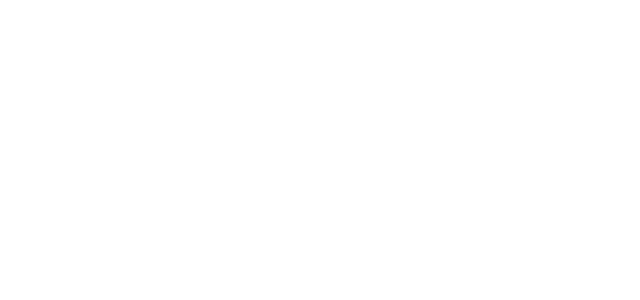
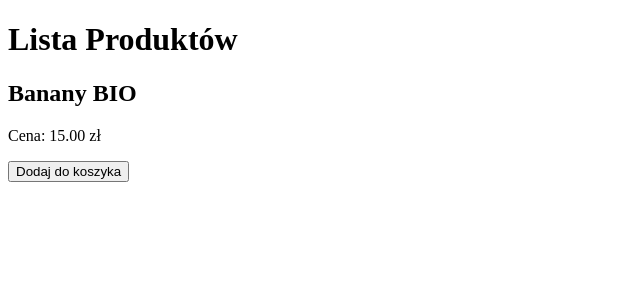
Before and after one commit to hjxxzk/Agnieszka_Pisarek_Web_Wroclaw, a React (Vite) app: page / in a window 1280 px wide. Shown: the top 300 px of the page, without its empty margins (0-640 px from the left). Built offline with nearby package versions, Linux system fonts and the light colour scheme.

Commit message:
add product component

```diff
--- a/src/App.tsx
+++ b/src/App.tsx
@@ -1,9 +1,13 @@
 import './App.css'
+import Product from "./components/Product.tsx";
 
 function App() {
 
   return (
-    <div></div>
+    <div>
+      <h1>Lista Produktów</h1>
+      <Product name="Banany BIO" price="15.00"></Product>
+    </div>
   )
 }
 
--- /dev/null
+++ b/src/components/Product.tsx
@@ -0,0 +1,17 @@
+import React from 'react';
+
+interface ProductProps {
+    name: string,
+    price: string
+}
+
+const Product: React.FC<ProductProps> = (props) => {
+    return (
+        <div className="product">
+            <h2>{ props.name }</h2>
+            <p>Cena: { props.price } zł</p>
+            <button className="addToCartButton">Dodaj do koszyka</button>
+        </div>
+    );
+}
+export default Product;
```
